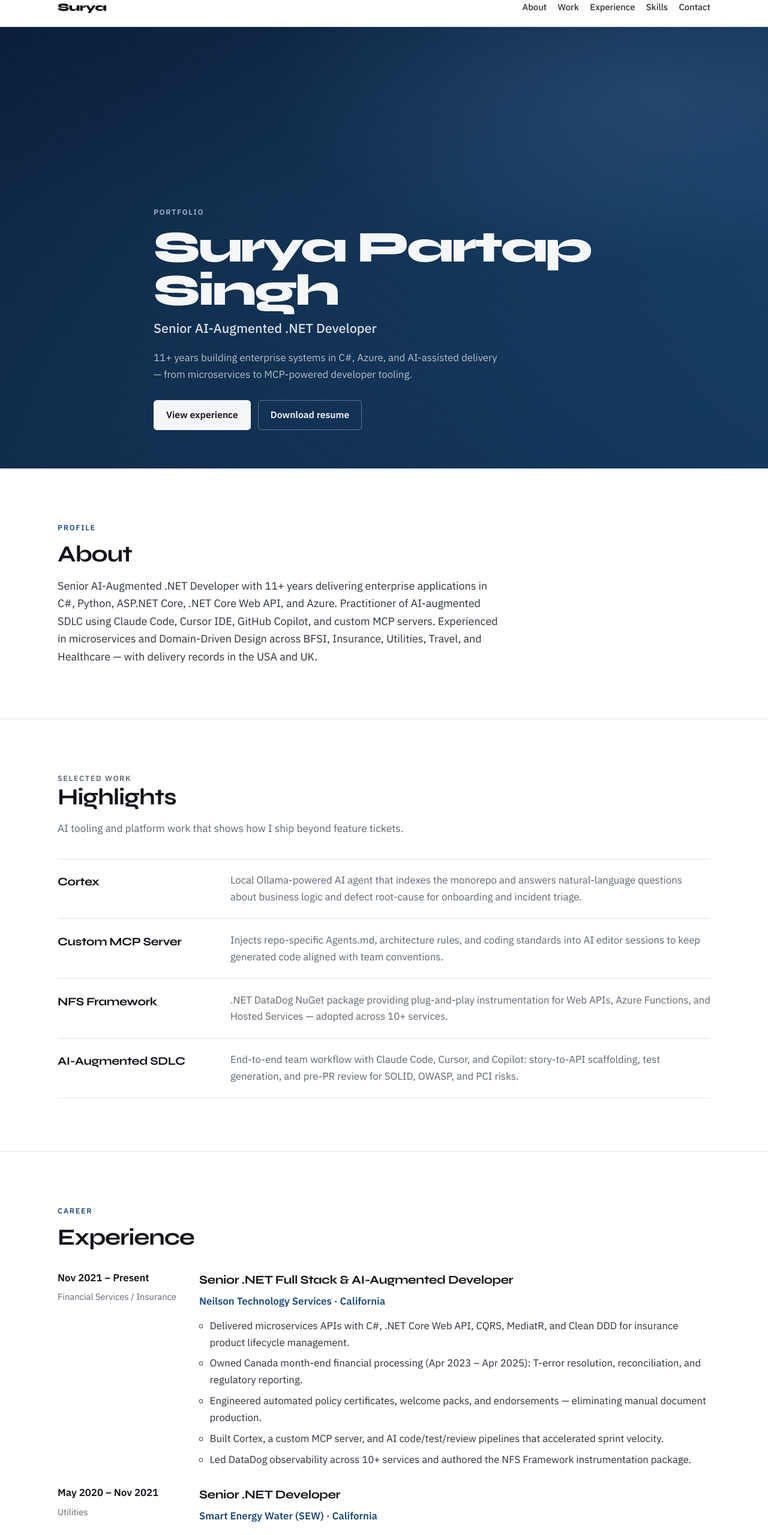
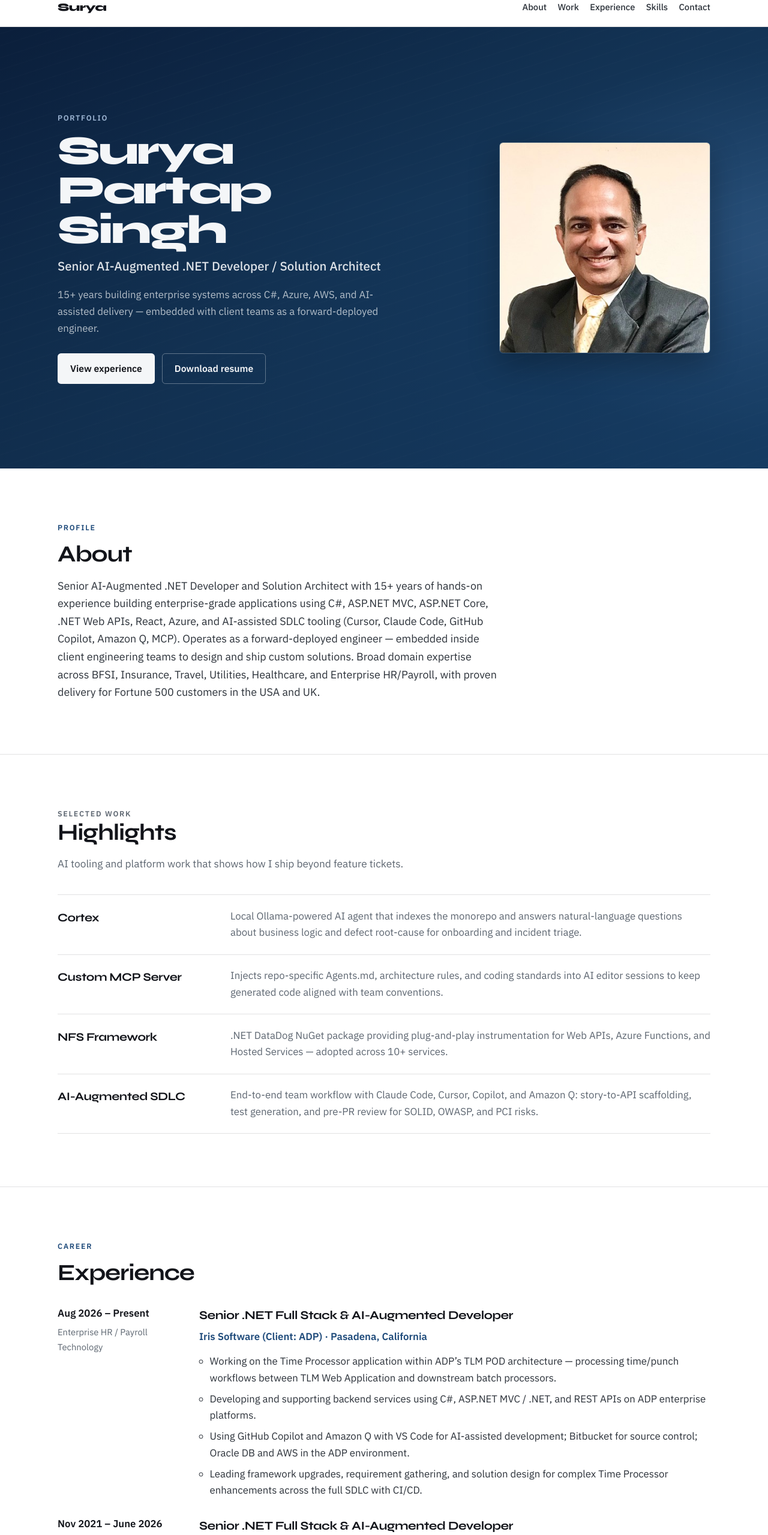
Before and after one commit to suryapsingh-home-ai/SuryaPSingh, an Astro site in the folder Website/Personal/: page / in a window 1280 px wide. Shown: the part 20-2579 px from the top of the page at 60% size. Built offline with nearby package versions, Linux system fonts and the light colour scheme; Astro itself is replaced by a stand-in of ours.

Commit message:
Update portfolio from latest resume and add professional headshot.

```diff
--- a/Website/Personal/content/site.json
+++ b/Website/Personal/content/site.json
@@ -1,8 +1,10 @@
 {
   "hero": {
     "name": "Surya Partap Singh",
-    "title": "Senior AI-Augmented .NET Developer",
-    "tagline": "11+ years building enterprise systems in C#, Azure, and AI-assisted delivery — from microservices to MCP-powered developer tooling.",
+    "title": "Senior AI-Augmented .NET Developer / Solution Architect",
+    "tagline": "15+ years building enterprise systems across C#, Azure, AWS, and AI-assisted delivery — embedded with client teams as a forward-deployed engineer.",
+    "photo": "images/surya-headshot.jpg",
+    "photoAlt": "Professional headshot of Surya Partap Singh",
     "primaryCta": "View experience",
     "primaryCtaHref": "#experience",
     "secondaryCta": "Download resume",
@@ -10,11 +12,11 @@
   },
   "about": {
     "heading": "About",
-    "body": "Senior AI-Augmented .NET Developer with 11+ years delivering enterprise applications in C#, Python, ASP.NET Core, .NET Core Web API, and Azure. Practitioner of AI-augmented SDLC using Claude Code, Cursor IDE, GitHub Copilot, and custom MCP servers. Experienced in microservices and Domain-Driven Design across BFSI, Insurance, Utilities, Travel, and Healthcare — with delivery records in the USA and UK."
+    "body": "Senior AI-Augmented .NET Developer and Solution Architect with 15+ years of hands-on experience building enterprise-grade applications using C#, ASP.NET MVC, ASP.NET Core, .NET Web APIs, React, Azure, and AI-assisted SDLC tooling (Cursor, Claude Code, GitHub Copilot, Amazon Q, MCP). Operates as a forward-deployed engineer — embedded inside client engineering teams to design and ship custom solutions. Broad domain expertise across BFSI, Insurance, Travel, Utilities, Healthcare, and Enterprise HR/Payroll, with proven delivery for Fortune 500 customers in the USA and UK."
   },
   "contact": {
     "heading": "Contact",
-    "intro": "Open to conversations about .NET architecture, Azure, and AI-augmented engineering teams.",
+    "intro": "Open to conversations about .NET architecture, Azure/AWS platforms, and AI-augmented engineering teams.",
     "location": "Irvine, California",
     "email": "surya.psingh@yahoo.com",
     "phone": "(949) 617-4866",
@@ -33,32 +35,36 @@
     {
       "code": "AI-103",
       "name": "Microsoft Certified: Azure AI Apps and Agents Developer Associate"
+    },
+    {
+      "code": "TOGAF",
+      "name": "TOGAF Standard 9.2 Certified"
     }
   ],
   "skillGroups": [
     {
       "label": "Languages",
-      "items": "C#, Python, JavaScript, HTML5, Vue 2, Angular, ReactJS, VB.NET"
+      "items": "C#, Python, JavaScript (ES6+), HTML5, CSS, jQuery, React, Vue 2, Angular, VB.NET, UML"
     },
     {
       "label": "AI & LLM",
-      "items": "Azure AI Foundry, Semantic Kernel, LangChain, Claude Code, Cursor IDE, GitHub Copilot, MCP Server, Agents.md, RAG, Prompt Engineering"
+      "items": "GitHub Copilot, Azure AI Foundry, Azure OpenAI, Amazon Bedrock, Semantic Kernel, LangChain, Claude Code, Cursor IDE, MCP Server, Agents.md, RAG, Prompt Engineering"
     },
     {
       "label": "Frameworks",
-      "items": "ASP.NET Core, .NET Core Web API, Entity Framework Core, CQRS, MediatR, AutoMapper, xUnit, NUnit, Moq"
+      "items": "ASP.NET, ASP.NET MVC, ASP.NET Core, .NET Core / .NET Framework, Web API, Entity Framework Core, WPF, WCF, CQRS, MediatR, AutoMapper, xUnit, NUnit, Moq"
     },
     {
       "label": "Architecture",
-      "items": "Microservices, DDD, Clean Architecture, CQRS/SAGA, REST/SOA, SOLID, Repository Pattern, DI"
+      "items": "Microservices, DDD, Clean Architecture, CQRS/SAGA, REST/SOA, SOLID, OOAD/UML, Repository Pattern, DI, Solution Architecture (TOGAF)"
     },
     {
       "label": "Cloud & DevOps",
-      "items": "Azure (App Services, Functions, Blob, AI Search), Docker, Kubernetes, Azure DevOps, Git, DataDog"
+      "items": "AWS, Azure (App Services, Functions, Blob, AI Search, Key Vault), Docker, Kubernetes, Bitbucket, Azure DevOps, Git, CI/CD, ELK, Splunk, DataDog"
     },
     {
       "label": "Data & Security",
-      "items": "SQL Server, PostgreSQL, Oracle, OWASP Top 10, PCI, OAuth 2.0, PGP Encryption"
+      "items": "SQL Server, PostgreSQL, Oracle, MongoDB, OWASP Top 10, PCI, OAuth 2.0, PGP Encryption, Azure Key Vault"
     }
   ],
   "highlights": [
@@ -76,20 +82,33 @@
     },
     {
       "title": "AI-Augmented SDLC",
-      "summary": "End-to-end team workflow with Claude Code, Cursor, and Copilot: story-to-API scaffolding, test generation, and pre-PR review for SOLID, OWASP, and PCI risks."
+      "summary": "End-to-end team workflow with Claude Code, Cursor, Copilot, and Amazon Q: story-to-API scaffolding, test generation, and pre-PR review for SOLID, OWASP, and PCI risks."
     }
   ],
   "experience": [
+    {
+      "company": "Iris Software (Client: ADP)",
+      "location": "Pasadena, California",
+      "role": "Senior .NET Full Stack & AI-Augmented Developer",
+      "domain": "Enterprise HR / Payroll Technology",
+      "dates": "Aug 2026 – Present",
+      "bullets": [
+        "Working on the Time Processor application within ADP’s TLM POD architecture — processing time/punch workflows between TLM Web Application and downstream batch processors.",
+        "Developing and supporting backend services using C#, ASP.NET MVC / .NET, and REST APIs on ADP enterprise platforms.",
+        "Using GitHub Copilot and Amazon Q with VS Code for AI-assisted development; Bitbucket for source control; Oracle DB and AWS in the ADP environment.",
+        "Leading framework upgrades, requirement gathering, and solution design for complex Time Processor enhancements across the full SDLC with CI/CD."
+      ]
+    },
     {
       "company": "Neilson Technology Services",
       "location": "California",
       "role": "Senior .NET Full Stack & AI-Augmented Developer",
       "domain": "Financial Services / Insurance",
-      "dates": "Nov 2021 – Present",
+      "dates": "Nov 2021 – June 2026",
       "bullets": [
         "Delivered microservices APIs with C#, .NET Core Web API, CQRS, MediatR, and Clean DDD for insurance product lifecycle management.",
+        "Developed a Mind-map JSON editor tool to facilitate new product launches.",
         "Owned Canada month-end financial processing (Apr 2023 – Apr 2025): T-error resolution, reconciliation, and regulatory reporting.",
-        "Engineered automated policy certificates, welcome packs, and endorsements — eliminating manual document production.",
         "Built Cortex, a custom MCP server, and AI code/test/review pipelines that accelerated sprint velocity.",
         "Led DataDog observability across 10+ services and authored the NFS Framework instrumentation package."
       ]
@@ -101,7 +120,7 @@
       "domain": "Utilities",
       "dates": "May 2020 – Nov 2021",
       "bullets": [
-        "Developed Move-In/Move-Out, Transfer, Payment Location, and Experian Credit Check microservices using Clean DDD, CQRS, and TDD.",
+        "Developed Move-In/Move-Out, Transfer, Payment Location, and Experian Credit Check microservices using Clean DDD, CQRS, and TDD for Southwest Gas.",
         "Built AI/Analytics reporting for paperless enrollment, auto-pay, registration logs, and credit/ID checks.",
         "Delivered a flexible E-Bill retrieval API across local files, SFTP, and Azure Blob Storage."
       ]
@@ -115,7 +134,8 @@
       "bullets": [
         "Architected Paycard Application (ASP.NET Core MVC + Web API) with microservices/DDD and PGP encryption for PCI compliance.",
         "Built Payroll Validation Tool and enhanced EPIC payroll calculation engine with ReactJS.",
-        "Delivered Azure Cognitive Services POC for Face and Speech Recognition APIs."
+        "Delivered Azure Cognitive Services POC for Face and Speech Recognition APIs.",
+        "Led phased modernization of legacy monolithic applications to microservice-based REST APIs."
       ]
     },
     {
@@ -131,14 +151,14 @@
     },
     {
       "company": "Earlier career (NIIT, HCL, TCS)",
-      "location": "India / UK / USA",
-      "role": "Software Engineer → Senior roles",
-      "domain": "Travel, BFSI, Insurance, Healthcare, Retail",
+      "location": "India / UK / USA / EU",
+      "role": "Software Engineer → Senior & Lead roles",
+      "domain": "Travel, BFSI, Insurance, Healthcare, Retail, Energy",
       "dates": "Jan 2006 – Feb 2016",
       "bullets": [
         "NIIT Technologies: SITA (London), FIS Global, HCC International, Advent Group — ASP.NET MVC, WCF/WPF, DDD/SOA, TDD.",
         "HCL Technologies: internal CRM security and SFA mobile development.",
-        "TCS: global engagements including Nuffield Health, Credit Suisse, Agilent, HAYS, Commerzbank, and others."
+        "TCS: global engagements including Nuffield Health, Credit Suisse, Agilent, HAYS, Commerzbank, Geologix, and Barista Lavazza."
       ]
     }
   ],
--- a/Website/Personal/public/admin/config.yml
+++ b/Website/Personal/public/admin/config.yml
@@ -34,6 +34,8 @@ collections:
               - { label: Name, name: name, widget: string }
               - { label: Title, name: title, widget: string }
               - { label: Tagline, name: tagline, widget: text }
+              - { label: Photo path, name: photo, widget: string }
+              - { label: Photo alt text, name: photoAlt, widget: string }
               - { label: Primary CTA label, name: primaryCta, widget: string }
               - { label: Primary CTA link, name: primaryCtaHref, widget: string }
               - { label: Secondary CTA label, name: secondaryCta, widget: string }
--- a/Website/Personal/src/components/Hero.astro
+++ b/Website/Personal/src/components/Hero.astro
@@ -3,6 +3,8 @@ interface Props {
   name: string;
   title: string;
   tagline: string;
+  photo: string;
+  photoAlt: string;
   primaryCta: string;
   primaryCtaHref: string;
   secondaryCta: string;
@@ -13,6 +15,8 @@ const {
   name,
   title,
   tagline,
+  photo,
+  photoAlt,
   primaryCta,
   primaryCtaHref,
   secondaryCta,
@@ -26,11 +30,13 @@ const resolveHref = (href: string) => {
   }
   return `${base}${href.replace(/^\//, '')}`;
 };
+const photoSrc = resolveHref(photo);
 ---
 
 <section class="hero" id="top" aria-labelledby="hero-name">
   <div class="hero-plane" aria-hidden="true"></div>
-  <div class="wrap hero-inner">
+  <div class="wrap hero-grid">
+    <div class="hero-copy">
       <p class="eyebrow hero-fade">Portfolio</p>
       <h1 id="hero-name" class="hero-name hero-fade">{name}</h1>
       <p class="hero-title hero-fade">{title}</p>
@@ -40,6 +46,10 @@ const resolveHref = (href: string) => {
         <a class="btn btn-secondary" href={resolveHref(secondaryCtaHref)} download>{secondaryCta}</a>
       </div>
     </div>
+    <div class="hero-photo hero-fade" aria-hidden="false">
+      <img src={photoSrc} alt={photoAlt} width="480" height="480" loading="eager" />
+    </div>
+  </div>
 </section>
 
 <style>
@@ -47,7 +57,7 @@ const resolveHref = (href: string) => {
     position: relative;
     min-height: calc(100svh - var(--header-h));
     display: grid;
-    align-items: end;
+    align-items: center;
     overflow: hidden;
     isolation: isolate;
   }
@@ -57,7 +67,7 @@ const resolveHref = (href: string) => {
     inset: 0;
     z-index: -1;
     background:
-      radial-gradient(ellipse 90% 70% at 85% 15%, rgba(70, 110, 160, 0.35), transparent 55%),
+      radial-gradient(ellipse 70% 80% at 100% 50%, rgba(90, 130, 180, 0.28), transparent 55%),
       linear-gradient(145deg, #0b1f3a 0%, #143456 48%, #1a4570 100%);
     animation: plane-shift 16s ease-in-out infinite alternate;
   }
@@ -67,7 +77,7 @@ const resolveHref = (href: string) => {
     position: absolute;
     inset: 0;
     background:
-      linear-gradient(180deg, rgba(11, 31, 58, 0.15) 0%, transparent 40%, rgba(11, 31, 58, 0.35) 100%),
+      linear-gradient(180deg, rgba(11, 31, 58, 0.12) 0%, transparent 40%, rgba(11, 31, 58, 0.28) 100%),
       repeating-linear-gradient(
         -18deg,
         transparent 0 18px,
@@ -75,10 +85,17 @@ const resolveHref = (href: string) => {
       );
   }
 
-  .hero-inner {
-    padding: clamp(4rem, 12vh, 7rem) 0 clamp(3rem, 8vh, 5rem);
+  .hero-grid {
+    display: grid;
+    grid-template-columns: minmax(0, 1.15fr) minmax(14rem, 0.85fr);
+    gap: clamp(1.5rem, 4vw, 3rem);
+    align-items: center;
+    padding: clamp(2.5rem, 8vh, 5rem) 0;
     color: #f4f6f8;
-    max-width: 48rem;
+  }
+
+  .hero-copy {
+    max-width: 40rem;
   }
 
   .hero .eyebrow {
@@ -88,7 +105,7 @@ const resolveHref = (href: string) => {
   .hero-name {
     margin: 0 0 0.65rem;
     font-family: var(--font-display);
-    font-size: clamp(2.6rem, 8vw, 4.6rem);
+    font-size: clamp(2.4rem, 7vw, 4.2rem);
     font-weight: 800;
     letter-spacing: -0.045em;
     line-height: 0.98;
@@ -96,9 +113,9 @@ const resolveHref = (href: string) => {
 
   .hero-title {
     margin: 0 0 1.1rem;
-    font-size: clamp(1.1rem, 2.4vw, 1.35rem);
+    font-size: clamp(1.05rem, 2.2vw, 1.28rem);
     font-weight: 500;
-    color: rgba(244, 246, 248, 0.88);
+    color: rgba(244, 246, 248, 0.9);
   }
 
   .hero-tagline {
@@ -112,6 +129,24 @@ const resolveHref = (href: string) => {
     display: flex;
     flex-wrap: wrap;
     gap: 0.75rem;
+  }
+
+  .hero-photo {
+    justify-self: end;
+    width: min(100%, 22rem);
+    aspect-ratio: 1;
+    overflow: hidden;
+    border-radius: 0.4rem;
+    box-shadow: 0 18px 50px rgba(0, 0, 0, 0.28);
+    border: 1px solid rgba(255, 255, 255, 0.16);
+  }
+
+  .hero-photo img {
+    width: 100%;
+    height: 100%;
+    object-fit: cover;
+    object-position: center top;
+    display: block;
   }
 
   .hero .btn-primary {
@@ -140,11 +175,12 @@ const resolveHref = (href: string) => {
     animation: rise 800ms ease forwards;
   }
 
-  .hero-fade:nth-child(1) { animation-delay: 80ms; }
-  .hero-fade:nth-child(2) { animation-delay: 160ms; }
-  .hero-fade:nth-child(3) { animation-delay: 240ms; }
-  .hero-fade:nth-child(4) { animation-delay: 320ms; }
-  .hero-fade:nth-child(5) { animation-delay: 400ms; }
+  .hero-copy .hero-fade:nth-child(1) { animation-delay: 80ms; }
+  .hero-copy .hero-fade:nth-child(2) { animation-delay: 160ms; }
+  .hero-copy .hero-fade:nth-child(3) { animation-delay: 240ms; }
+  .hero-copy .hero-fade:nth-child(4) { animation-delay: 320ms; }
+  .hero-copy .hero-fade:nth-child(5) { animation-delay: 400ms; }
+  .hero-photo { animation-delay: 280ms; }
 
   @keyframes rise {
     to {
@@ -164,6 +200,19 @@ const resolveHref = (href: string) => {
     }
   }
 
+  @media (max-width: 820px) {
+    .hero-grid {
+      grid-template-columns: 1fr;
+      padding-top: 2rem;
+    }
+
+    .hero-photo {
+      order: -1;
+      justify-self: start;
+      width: min(100%, 16rem);
+    }
+  }
+
   @media (prefers-reduced-motion: reduce) {
     .hero-plane {
       animation: none;
--- a/Website/Personal/src/pages/index.astro
+++ b/Website/Personal/src/pages/index.astro
@@ -22,6 +22,8 @@ const description = site.hero.tagline;
       name={site.hero.name}
       title={site.hero.title}
       tagline={site.hero.tagline}
+      photo={site.hero.photo}
+      photoAlt={site.hero.photoAlt}
       primaryCta={site.hero.primaryCta}
       primaryCtaHref={site.hero.primaryCtaHref}
       secondaryCta={site.hero.secondaryCta}
```
Also changed, not shown: Website/Personal/public/images/surya-headshot.jpg (added), 2 other files. Lines whose indentation alone changed are shown as unchanged.
